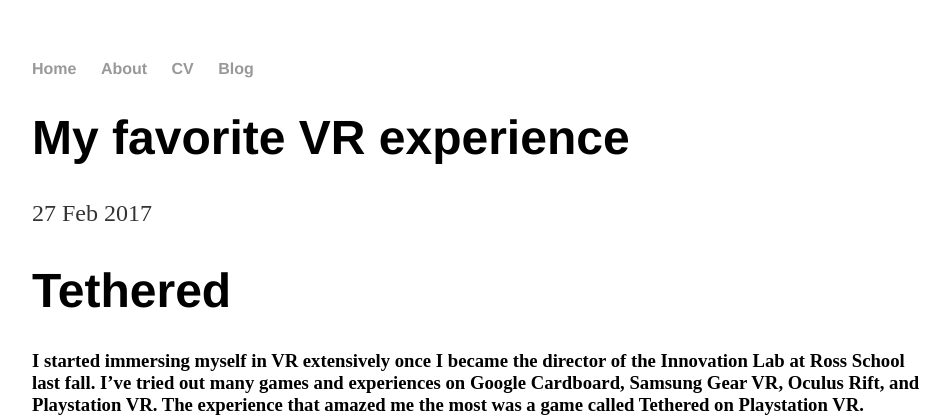
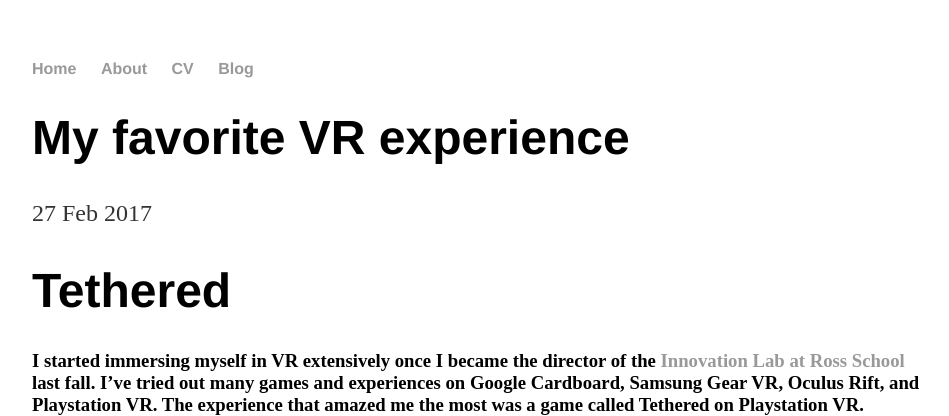
Before and after one commit to mistergwilson/mistergwilson.github.io, a Jekyll site: the page built from _posts/2017-02-27-tetheredvr.md, in a window 1280 px wide, cut to the strip 0-416 px from the top of the page. Shown: the whole strip, without its empty margins (160-1109 px from the left). Built offline with Jekyll 4.4.1, drawn with Linux system fonts in a browser that asks for light colours; part of the change alters nothing that is shown.

```diff
--- a/_posts/2017-02-27-tetheredvr.md
+++ b/_posts/2017-02-27-tetheredvr.md
@@ -6,7 +6,7 @@ date: 2017-02-27
 
 # Tethered
 
-### I started immersing myself in VR extensively once I became the director of the Innovation Lab at Ross School last fall. I've tried out many games and experiences on Google Cardboard, Samsung Gear VR, Oculus Rift, and Playstation VR. The experience that amazed me the most was a game called Tethered on Playstation VR.
+### I started immersing myself in VR extensively once I became the director of the [Innovation Lab at Ross School](http://ross.org/innovationlab) last fall. I've tried out many games and experiences on Google Cardboard, Samsung Gear VR, Oculus Rift, and Playstation VR. The experience that amazed me the most was a game called Tethered on Playstation VR.
 
 
 [![Tethered PSVR First mins](https://img.youtube.com/vi/4aDAtEBcfG0/0.jpg)](https://www.youtube.com/watch?v=4aDAtEBcfG0-Y "Tethered PSVR First mins")
```
